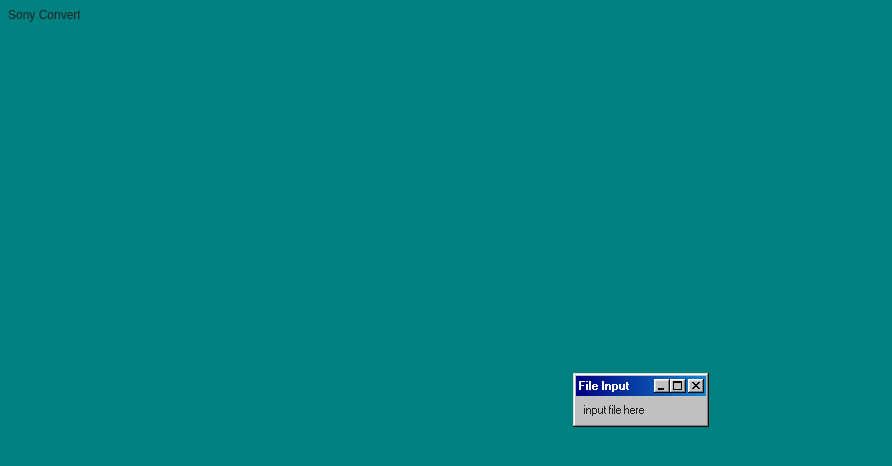
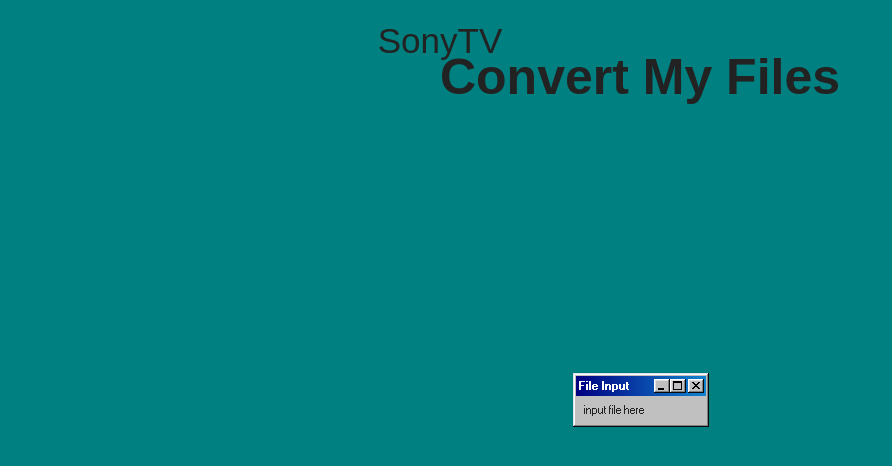
Before and after one commit to JonZavialov/convert, a plain HTML site: page index.html in a window 1280 px wide. Shown: the whole page, without its empty margins (0-892 px from the left). Drawn offline with nearby package versions, Linux system fonts and the light colour scheme.

Commit message:
added header

```diff
--- a/assets/styles/HomePage.css
+++ b/assets/styles/HomePage.css
@@ -5,3 +5,30 @@ body{
 .fileInput{
     position: absolute;
 }
+
+.homePageHeader{
+   margin: auto;
+   width: fit-content;
+   text-align: center;
+}
+
+.headerContainer{
+    margin: auto;
+    width: fit-content;
+    text-align: center;
+}
+
+.upperHeader, .lowerHeader{
+    margin: 0;
+}
+
+.upperHeader{
+    margin-right: 400px;
+    transform: translate(0px, 13px);
+    font-size: 35px;
+    font-weight: lighter;
+}
+
+.lowerHeader{
+    font-size: 50px;
+}
--- a/index.html
+++ b/index.html
@@ -10,7 +10,7 @@
     <link rel="stylesheet" href="/assets/styles/HomePage.css">
     <link rel="stylesheet" href="https://unpkg.com/98.css">
     <link rel="shortcut icon" href="/assets/images/favicon.ico"/>
-    <title>Sony Convert</title>
+    <title>Convert</title>
 </head>
 <body>
     <script>
@@ -19,7 +19,10 @@
         }
     </script>
 
-    <div class="homePageHeader">Sony Convert</div>
+    <div class="headerContainer">
+        <h2 class="upperHeader">SonyTV</h2>
+        <h1 class="lowerHeader">Convert My Files</h1>
+    </div>
     <div class="description"></div>
     <div class="footer"></div>
 </body>
```
